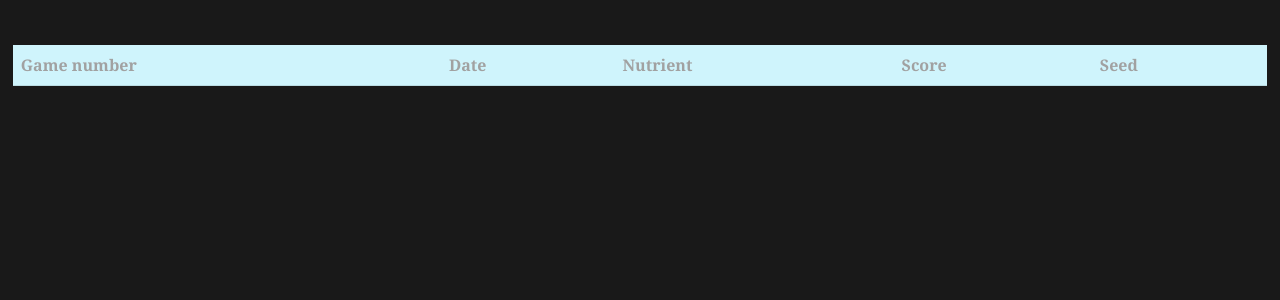
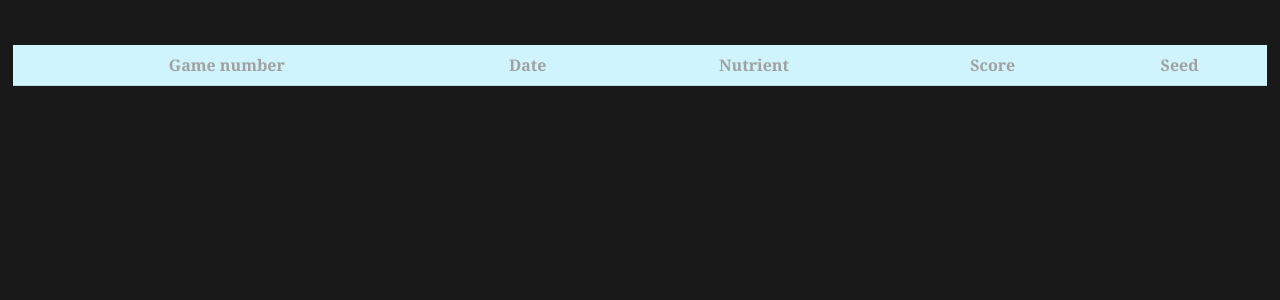
Before and after one commit to ChantelleKerr/cits3403-group-project, a Flask app: page /analysis in a window 1280 px wide. Shown: the part 130-430 px from the top of the page. Run offline with Flask 2, Linux system fonts and the light colour scheme; the visitor is signed in with stand-in values (Sample User, id 1); data comes from the database, SQL or seed files in the repository; data that the repository does not hold is empty; some libraries are stand-ins or nearby versions.

Commit message:
oops, added wrong style.css

```diff
--- a/app/static/css/style.css
+++ b/app/static/css/style.css
@@ -106,3 +106,7 @@
   padding: 0.5vh 0.25vw 0.5vh 0.25vw;
   max-width: 10%;
 }
+#results-table td, th {
+  padding: 20px;
+  text-align: center;
+}
```
